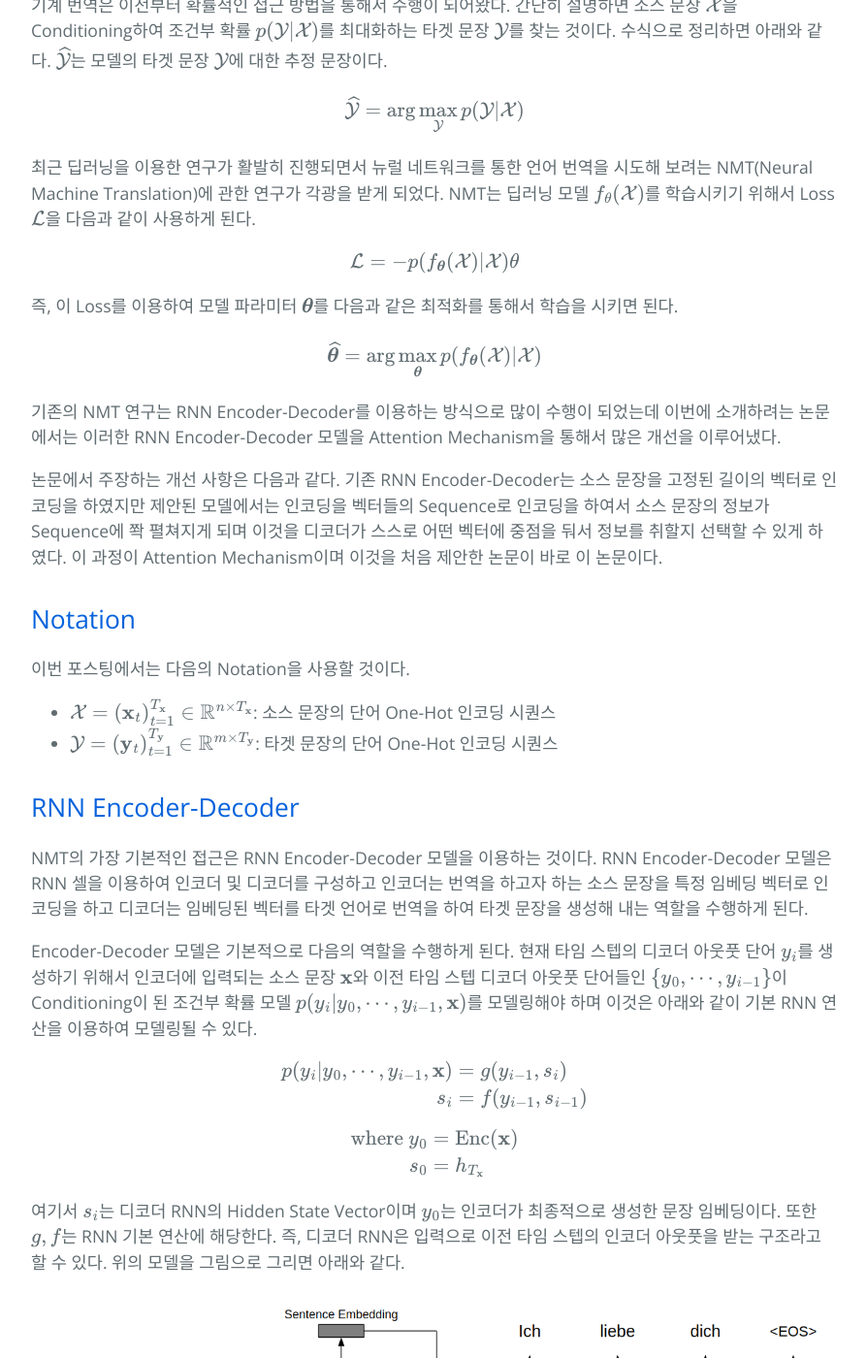
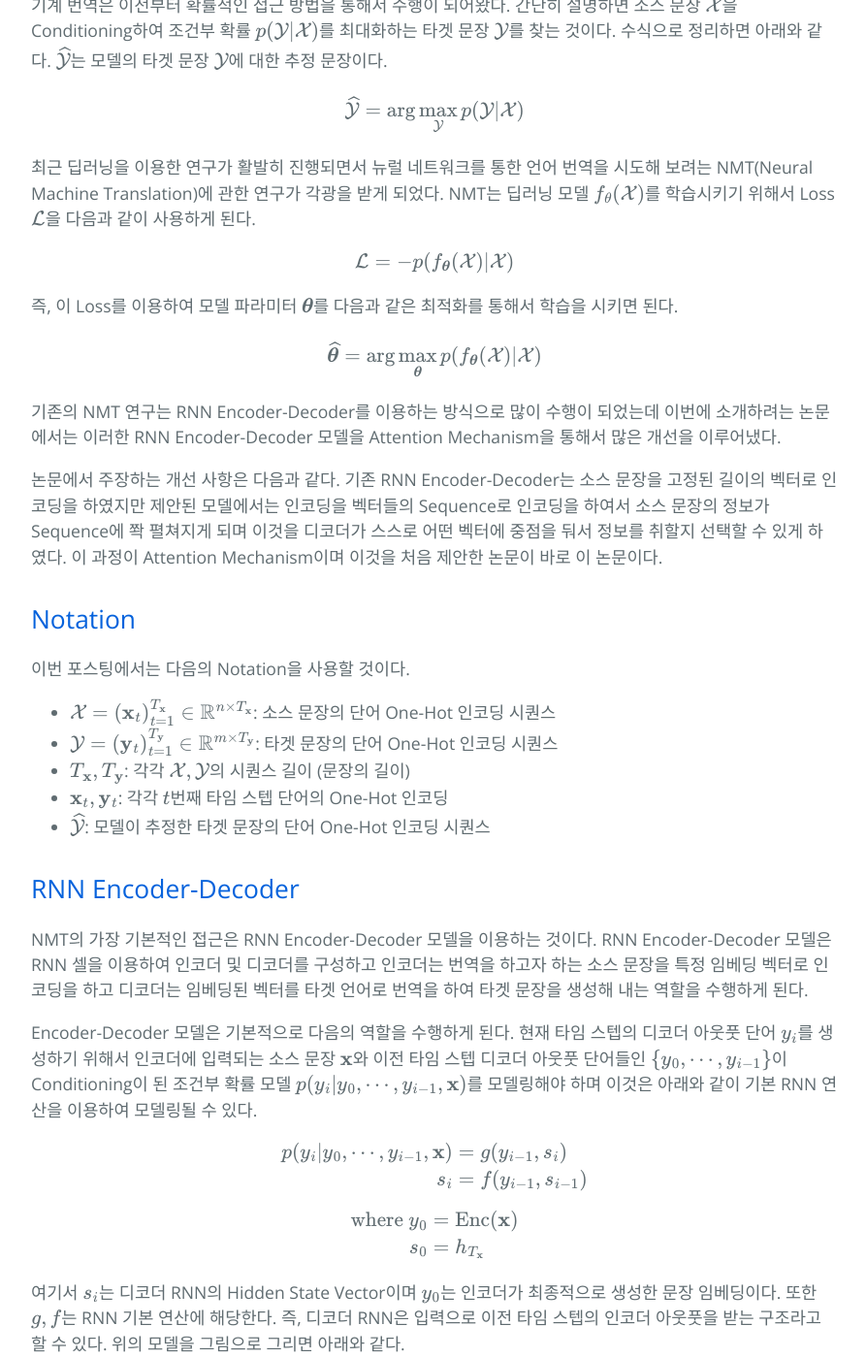
Before and after one commit to hcnoh/hcnoh.github.io, a Jekyll site: the page built from _posts/2018-12-11-bahdanau-attention.md, in a window 1280 px wide and 1400 px high, scrolled down 762 px. Shown: the whole window at 97% size, without its empty margins (192-1085 px from the left). Built offline with Jekyll 4.4.1, drawn with Linux system fonts in a browser that asks for light colours; formulas are drawn with MathJax 3; comment, search, counter and statistics services are not loaded.

Commit message:
Update 2018-12-11-bahdanau-attention.md

```diff
--- a/_posts/2018-12-11-bahdanau-attention.md
+++ b/_posts/2018-12-11-bahdanau-attention.md
@@ -29,7 +29,7 @@ $$
 최근 딥러닝을 이용한 연구가 활발히 진행되면서 뉴럴 네트워크를 통한 언어 번역을 시도해 보려는 NMT(Neural Machine Translation)에 관한 연구가 각광을 받게 되었다. NMT는 딥러닝 모델 $$f_{\theta}(\mathcal{X})$$를 학습시키기 위해서 Loss $$\mathcal{L}$$을 다음과 같이 사용하게 된다.
 
 $$
-\mathcal{L} = -p(f_{\boldsymbol{\theta}}(\mathcal{X}) \vert \mathcal{X}) \theta
+\mathcal{L} = -p(f_{\boldsymbol{\theta}}(\mathcal{X}) \vert \mathcal{X})
 $$
 
 즉, 이 Loss를 이용하여 모델 파라미터 $$\boldsymbol{\theta}$$를 다음과 같은 최적화를 통해서 학습을 시키면 된다.
@@ -46,6 +46,9 @@ $$
 이번 포스팅에서는 다음의 Notation을 사용할 것이다.
 - $$\mathcal{X} = (\mathbf{x}_t)_{t=1}^{T_{\mathbf{x}}} \in \mathbb{R}^{n \times T_{\mathbf{x}}}$$: 소스 문장의 단어 One-Hot 인코딩 시퀀스
 - $$\mathcal{Y} = (\mathbf{y}_t)_{t=1}^{T_{\mathbf{y}}} \in \mathbb{R}^{m \times T_{\mathbf{y}}}$$: 타겟 문장의 단어 One-Hot 인코딩 시퀀스
+- $$T_{\mathbf{x}}, T_{\mathbf{y}}$$: 각각 $$\mathcal{X}, \mathcal{Y}$$의 시퀀스 길이 (문장의 길이)
+- $$\mathbf{x}_t, \mathbf{y}_t$$: 각각 $$t$$번째 타임 스텝 단어의 One-Hot 인코딩
+- $$\widehat{\mathcal{Y}}$$: 모델이 추정한 타겟 문장의 단어 One-Hot 인코딩 시퀀스
 
 ## RNN Encoder-Decoder
 NMT의 가장 기본적인 접근은 RNN Encoder-Decoder 모델을 이용하는 것이다. RNN Encoder-Decoder 모델은 RNN 셀을 이용하여 인코더 및 디코더를 구성하고 인코더는 번역을 하고자 하는 소스 문장을 특정 임베딩 벡터로 인코딩을 하고 디코더는 임베딩된 벡터를 타겟 언어로 번역을 하여 타겟 문장을 생성해 내는 역할을 수행하게 된다.
```
